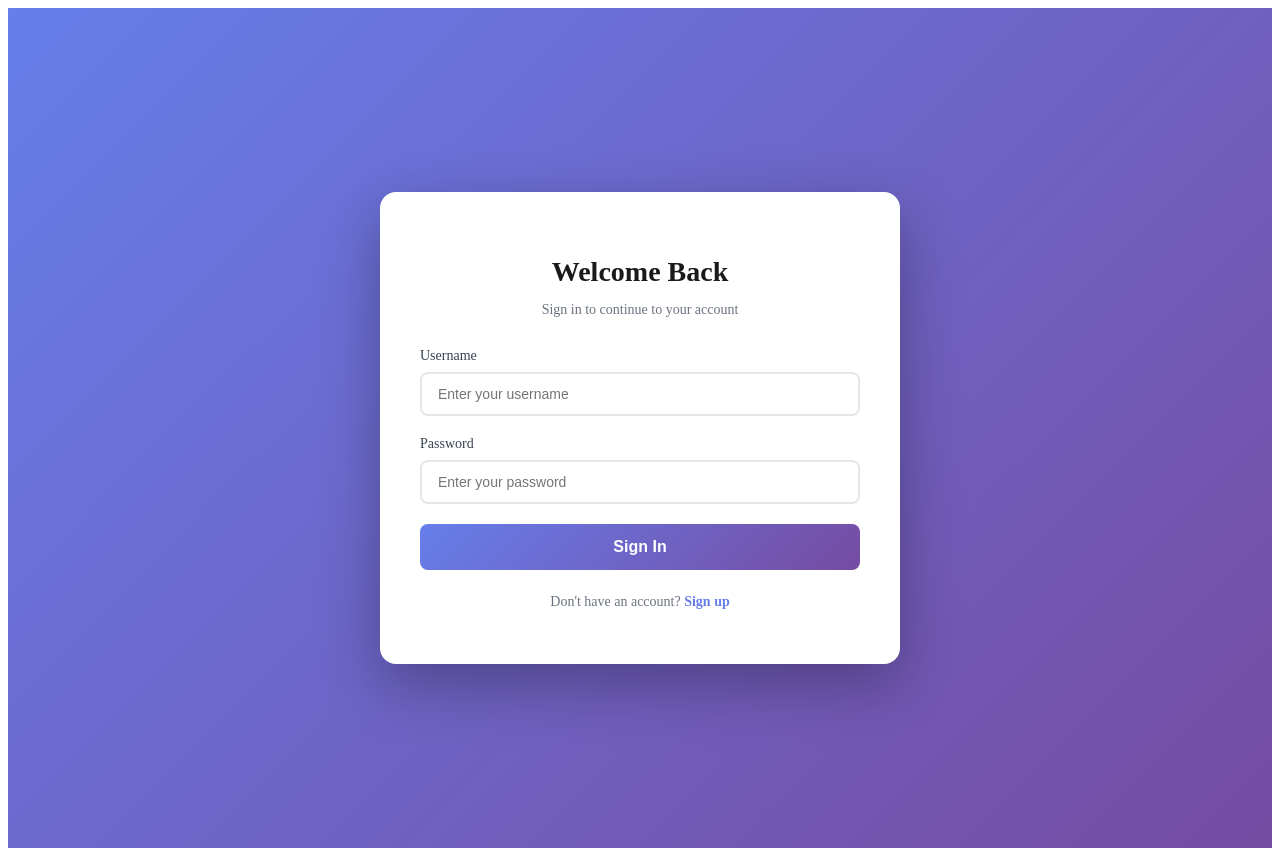
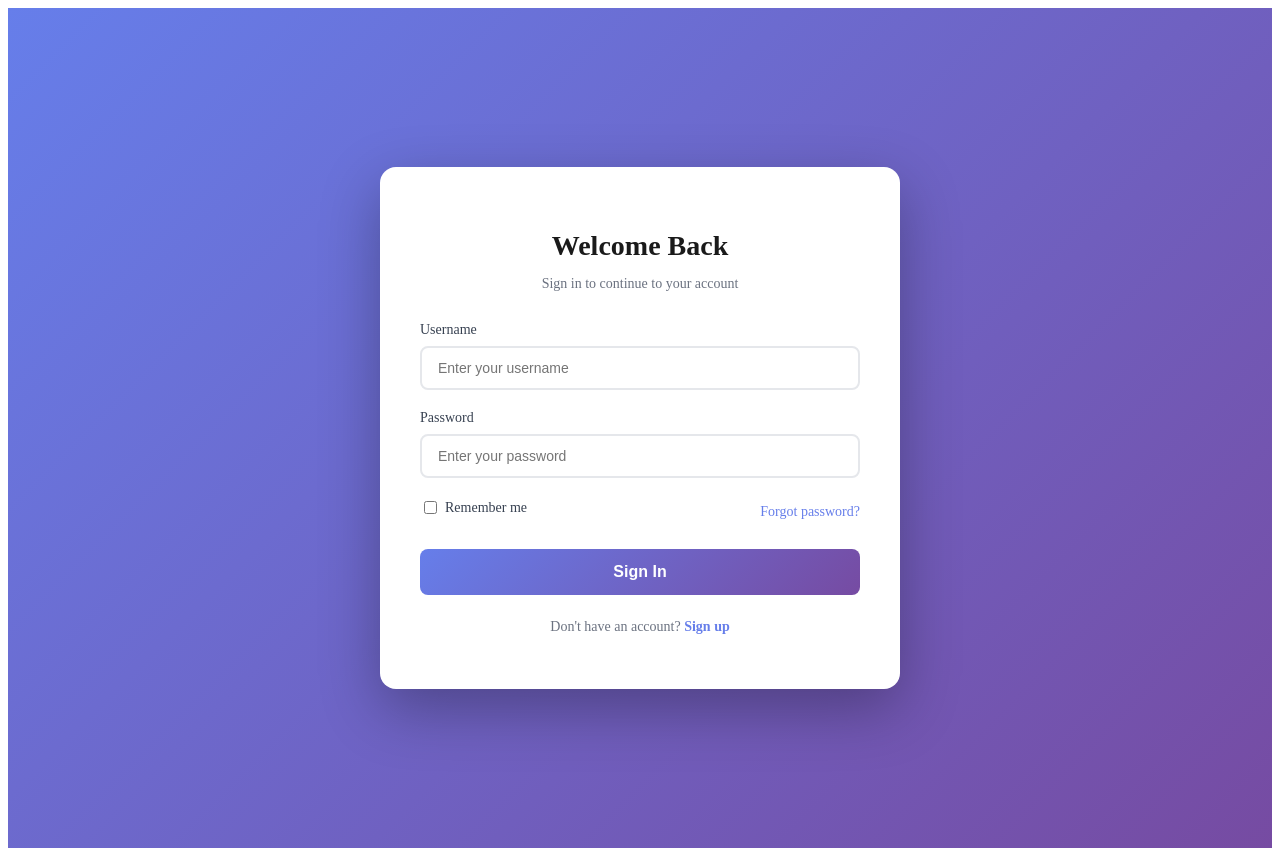
Before and after one commit to Mad-iq/FMS-Angular, an Angular app: page /login in a window 1280 px wide. Built offline with nearby package versions, Linux system fonts and the light colour scheme.

Commit message:
Modified login.html to add remember me and forgot password (nonfuntional)

```diff
--- a/src/app/components/login/login.html
+++ b/src/app/components/login/login.html
@@ -24,8 +24,16 @@
           [(ngModel)]="password"
           name="password"
           placeholder="Enter your password"
-         [disabled]="isLoading"
+          [disabled]="isLoading"
           required>
+      </div>
+
+      <div class="form-options">
+        <label class="checkbox-label">
+          <input type="checkbox" [(ngModel)]="rememberMe" name="rememberMe" [disabled]="isLoading">
+          <span>Remember me</span>
+        </label>
+        <a href="#" class="forgot-link">Forgot password?</a>
       </div>
 
       <div class="error-message" *ngIf="errorMessage">
```
